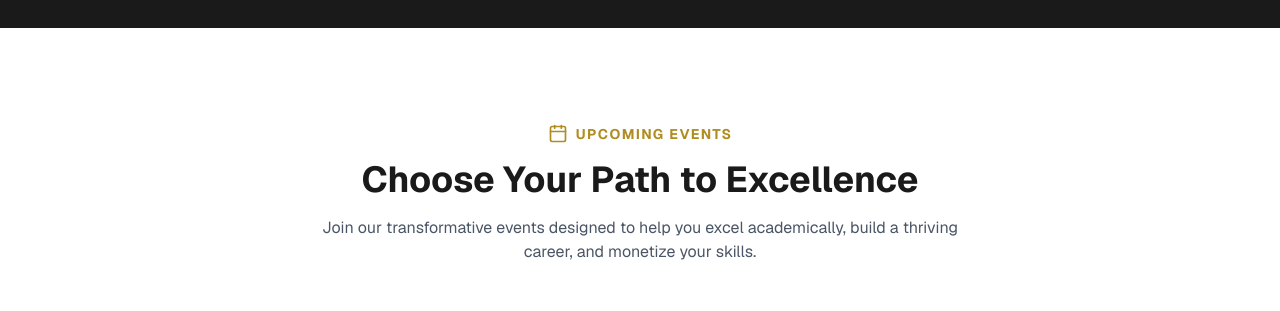
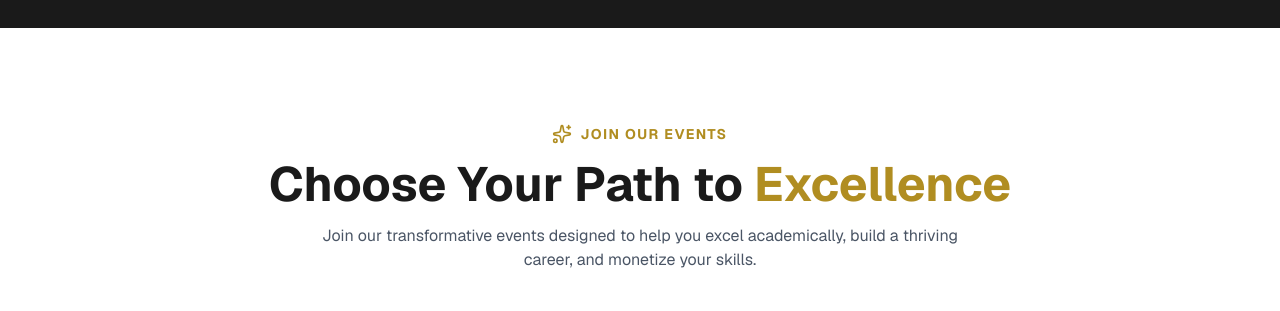
Before and after one commit to georgegoodluck/nextwave, a Next.js app: page / in a window 1280 px wide. Shown: the part 2140-2451 px from the top of the page. Built offline with nearby package versions, Linux system fonts and the light colour scheme.

Commit message:
feat: improve Registration component with animations and better UX

```diff
--- a/components/sections/Registration.tsx
+++ b/components/sections/Registration.tsx
@@ -1,7 +1,8 @@
 "use client";
 
 import React from "react";
-import { Calendar } from "lucide-react";
+import { motion } from "framer-motion";
+import { Calendar, Sparkles } from "lucide-react";
 import { UPCOMING_EVENTS } from "@/data/events";
 import { useRegistration } from "@/hooks/useRegistration";
 import { EventCard } from "@/components/EventCard";
@@ -21,45 +22,60 @@ export default function Registration() {
     resetForm,
   } = useRegistration();
 
-  // Show success message after registration
   if (submitted && selectedEvent) {
     return <SuccessMessage event={selectedEvent} />;
   }
 
   return (
     <section id="register" className="py-24 px-6 bg-white">
-      <div className="max-w-6xl mx-auto">
-        {/* Header */}
-        <div className="text-center mb-12">
-          <div className="flex items-center justify-center gap-2 text-(--nw-gold) font-bold mb-4">
-            <Calendar size={20} />
+      <div className="max-w-7xl mx-auto">
+        <motion.div
+          initial={{ opacity: 0, y: 20 }}
+          whileInView={{ opacity: 1, y: 0 }}
+          viewport={{ once: true }}
+          transition={{ duration: 0.5 }}
+          className="text-center mb-12"
+        >
+          <div className="flex items-center justify-center gap-2 text-[#B08D21] font-bold mb-4">
+            <Sparkles size={20} />
             <span className="uppercase tracking-widest text-sm">
-              Upcoming Events
+              Join Our Events
             </span>
           </div>
-          <h2 className="text-4xl font-bold mb-4 text-(--nw-charcoal)">
-            Choose Your Path to Excellence
+          <h2 className="text-4xl md:text-5xl font-bold mb-4 text-[#1A1A1A]">
+            Choose Your Path to{" "}
+            <span className="text-[#B08D21]">Excellence</span>
           </h2>
           <p className="text-gray-600 max-w-2xl mx-auto">
             Join our transformative events designed to help you excel
             academically, build a thriving career, and monetize your skills.
           </p>
-        </div>
+        </motion.div>
 
-        {/* Event Cards Grid */}
         <div className="grid md:grid-cols-2 lg:grid-cols-4 gap-6 mb-16">
-          {UPCOMING_EVENTS.map((event) => (
+          {UPCOMING_EVENTS.map((event, index) => (
+            <motion.div
+              key={event.id}
+              initial={{ opacity: 0, y: 30 }}
+              whileInView={{ opacity: 1, y: 0 }}
+              viewport={{ once: true }}
+              transition={{ duration: 0.4, delay: index * 0.1 }}
+            >
               <EventCard
-              key={event.id}
                 event={event}
                 isSelected={selectedEvent?.id === event.id}
                 onSelect={handleEventSelect}
               />
+            </motion.div>
           ))}
         </div>
 
-        {/* Registration Form */}
         {selectedEvent && (
+          <motion.div
+            initial={{ opacity: 0, y: 20 }}
+            animate={{ opacity: 1, y: 0 }}
+            transition={{ duration: 0.3 }}
+          >
             <RegistrationForm
               event={selectedEvent}
               formData={formData}
@@ -69,6 +85,7 @@ export default function Registration() {
               onSubmit={handleSubmit}
               onCancel={resetForm}
             />
+          </motion.div>
         )}
       </div>
     </section>
```
Lines whose indentation alone changed are shown as unchanged.
